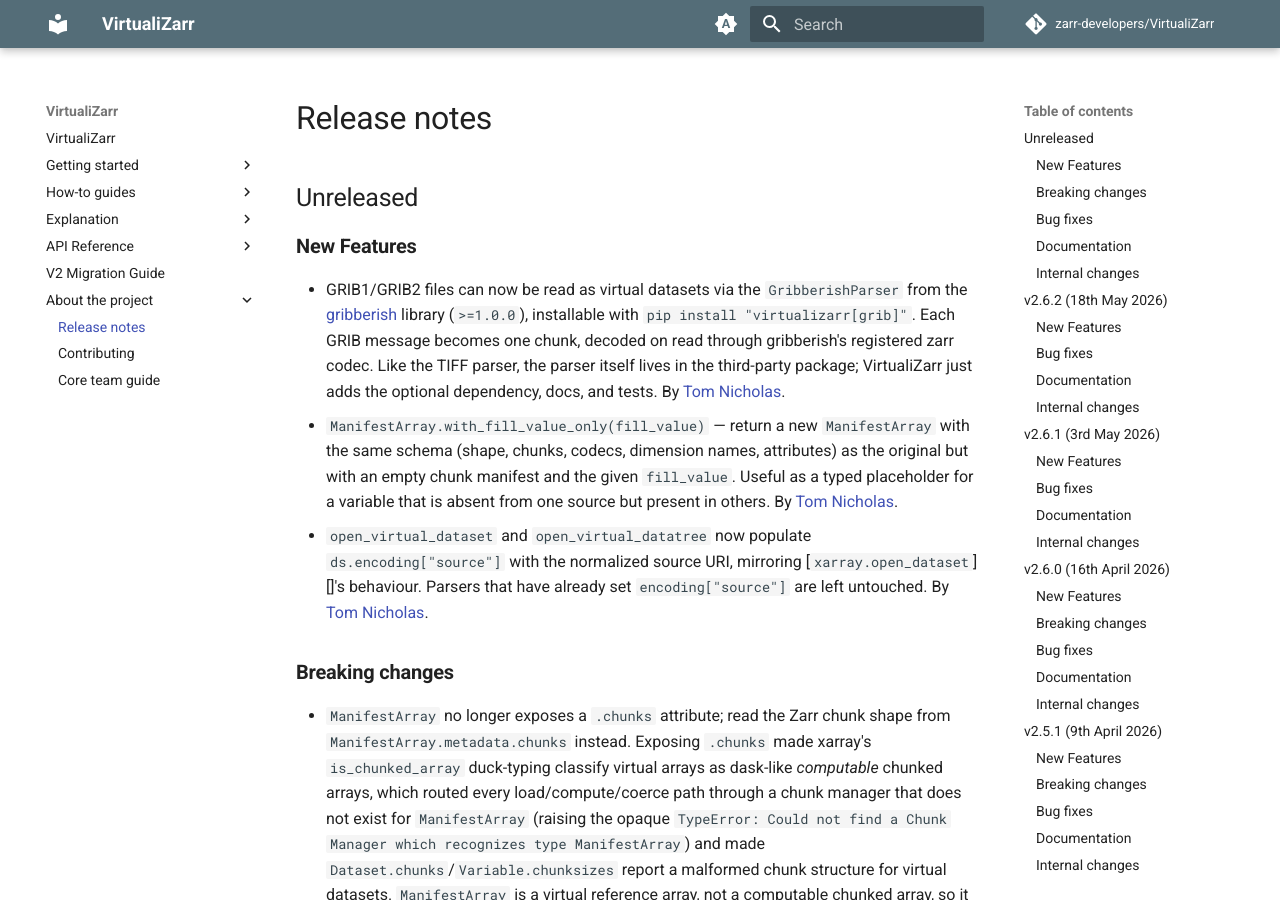
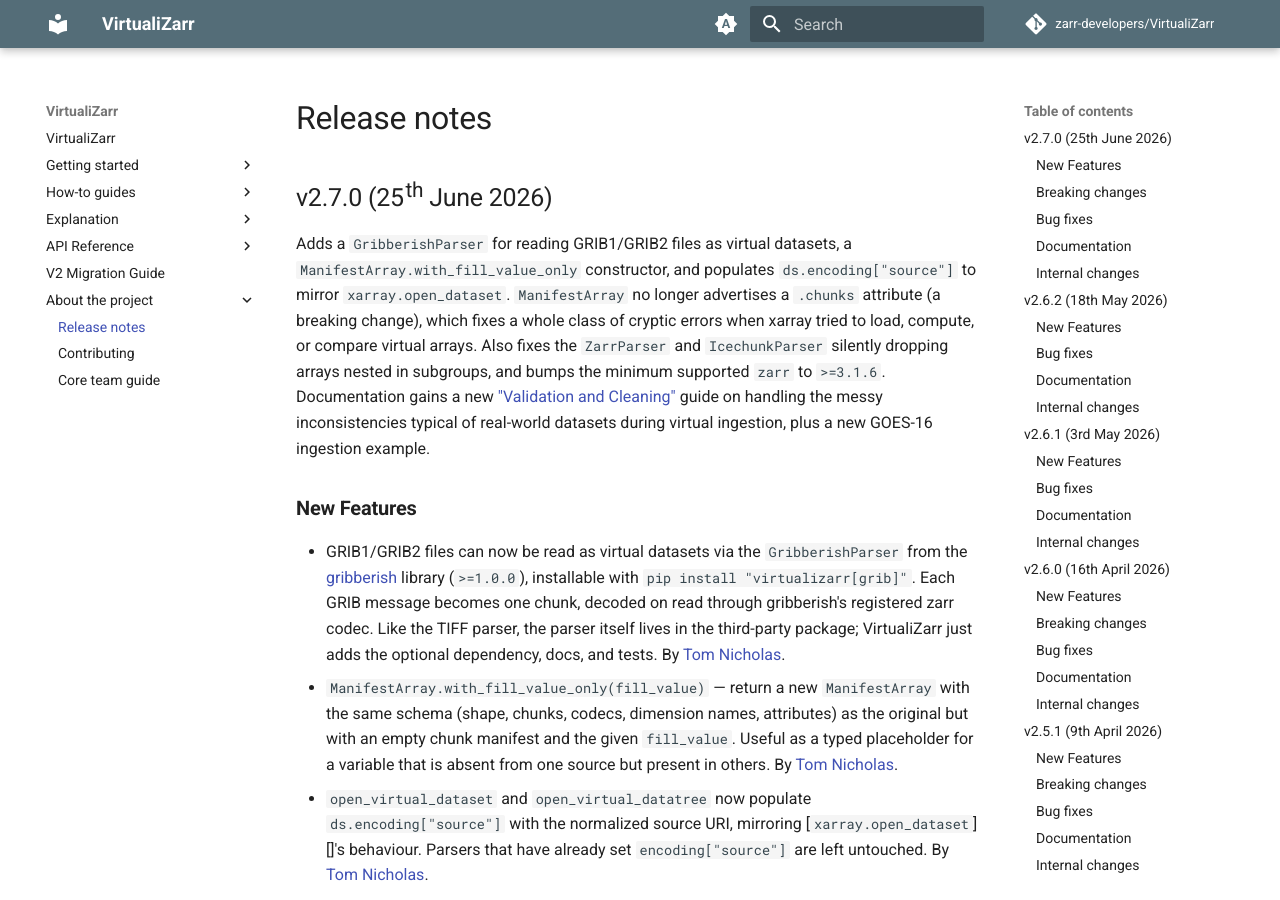
Before and after one commit to zarr-developers/VirtualiZarr, an MkDocs documentation site: the page built from docs/about/releases.md, in a window 1280 px wide and 900 px high. Built offline with MkDocs 1.6.1 and Material for MkDocs 9.7.7, drawn with Linux system fonts in a browser that asks for light colours; comment, search, counter and statistics services are not loaded; the version menu is left out; some of the changed text lies outside the part shown.

Commit message:
Release notes for v2.7.0

```diff
--- a/docs/about/releases.md
+++ b/docs/about/releases.md
@@ -1,6 +1,8 @@
 # Release notes
 
-## Unreleased
+## v2.7.0 (25th June 2026)
+
+Adds a `GribberishParser` for reading GRIB1/GRIB2 files as virtual datasets, a `ManifestArray.with_fill_value_only` constructor, and populates `ds.encoding["source"]` to mirror `xarray.open_dataset`. `ManifestArray` no longer advertises a `.chunks` attribute (a breaking change), which fixes a whole class of cryptic errors when xarray tried to load, compute, or compare virtual arrays. Also fixes the `ZarrParser` and `IcechunkParser` silently dropping arrays nested in subgroups, and bumps the minimum supported `zarr` to `>=3.1.6`. Documentation gains a new ["Validation and Cleaning"](../how_to/validation.md) guide on handling the messy inconsistencies typical of real-world datasets during virtual ingestion, plus a new GOES-16 ingestion example.
 
 ### New Features
 
@@ -31,6 +33,12 @@
 
 ### Documentation
 
+- New "Validation and Cleaning" how-to guide covering tips and best practices for handling the messy inconsistencies typical of real-world datasets during virtual ingestion.
+  ([#1026](https://github.com/zarr-developers/VirtualiZarr/pull/1026)).
+  By [Tom Nicholas](https://github.com/TomNicholas).
+- Link the GOES-16 virtual Zarr blog post and add a GOES-16 ingestion notebook to the examples.
+  ([#1012](https://github.com/zarr-developers/VirtualiZarr/pull/1012)).
+  By [Tom Nicholas](https://github.com/TomNicholas).
 - Document that virtual concatenation also requires homogeneous CF encoding (`scale_factor`/`add_offset`) across files — xarray's default attribute-merging silently drops mismatched values and produces incorrectly-decoded data on read. Added a new FAQ bullet and a warning admonition under "Combining virtual datasets" in the usage docs. See [#1004](https://github.com/zarr-developers/VirtualiZarr/issues/1004).
   ([#1006](https://github.com/zarr-developers/VirtualiZarr/pull/1006)).
   By [Tom Nicholas](https://github.com/TomNicholas).
```
